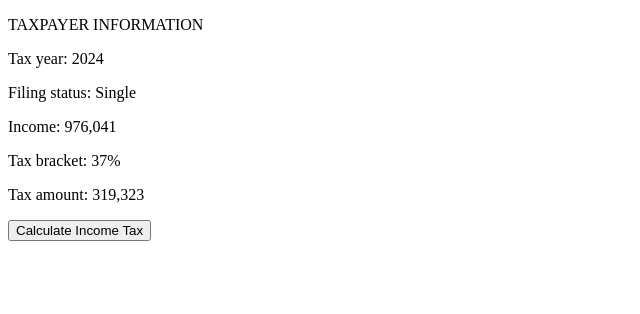
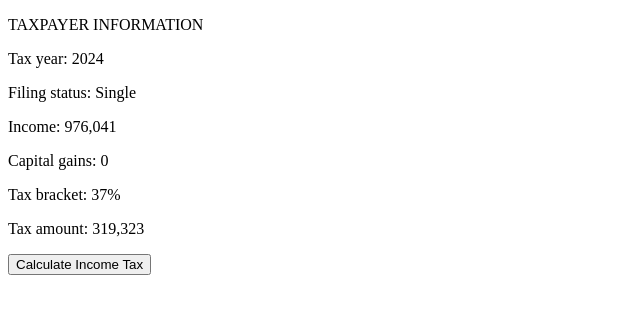
Before and after one commit to auditclause/tax-calculation, a plain HTML site: page tax-calculation.html in a window 1280 px wide. Both pictures are taken after a click on the button "Calculate Income Tax". Shown: the whole page, without its empty margins (0-640 px from the left). Drawn offline with Linux system fonts and the light colour scheme.

Commit message:
Add capital gains line

```diff
--- a/tax-calculation.html
+++ b/tax-calculation.html
@@ -15,6 +15,7 @@
             const formatIncAmount = incAmount.toLocaleString();
             document.getElementById("inc-p").innerHTML = "Income: " + formatIncAmount;
 
+            document.getElementById("cg-p").innerHTML = "Capital gains: 0"
             document.getElementById("bkt-p").innerHTML = "Tax bracket: 37%"
 
             taxAmount = 183647.25+(0.37 * (incAmount - 609350));
@@ -32,6 +33,7 @@
     <p id="ty-p">Tax year: </p>
     <p id="fs-p">Filing status: </p>
     <p id="inc-p">Income: </p>
+    <p id="cg-p">Capital gains: </p>
     <p id="bkt-p">Tax bracket: </p>
     <p id="tax-p">Tax amount: </p>
     <button onclick="calcInc()">Calculate Income Tax</button>
```
